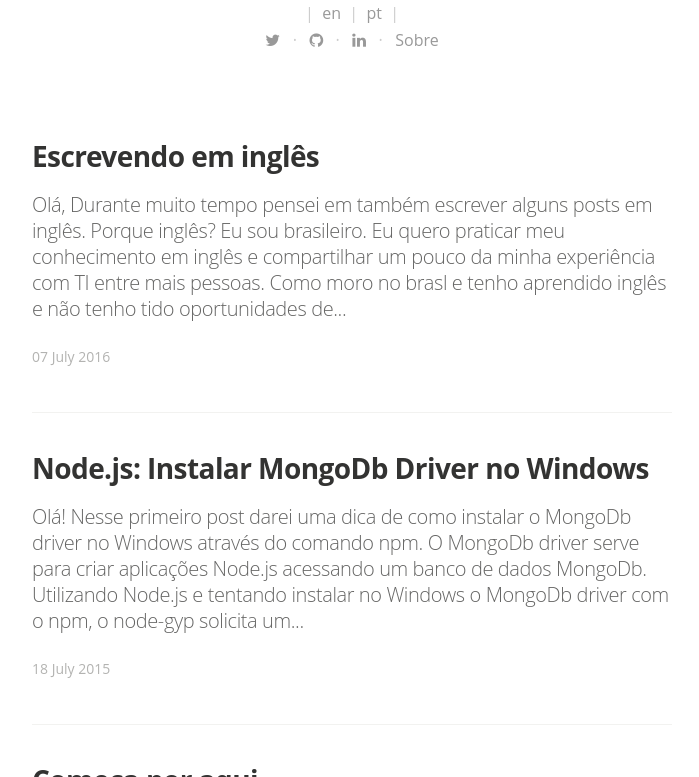
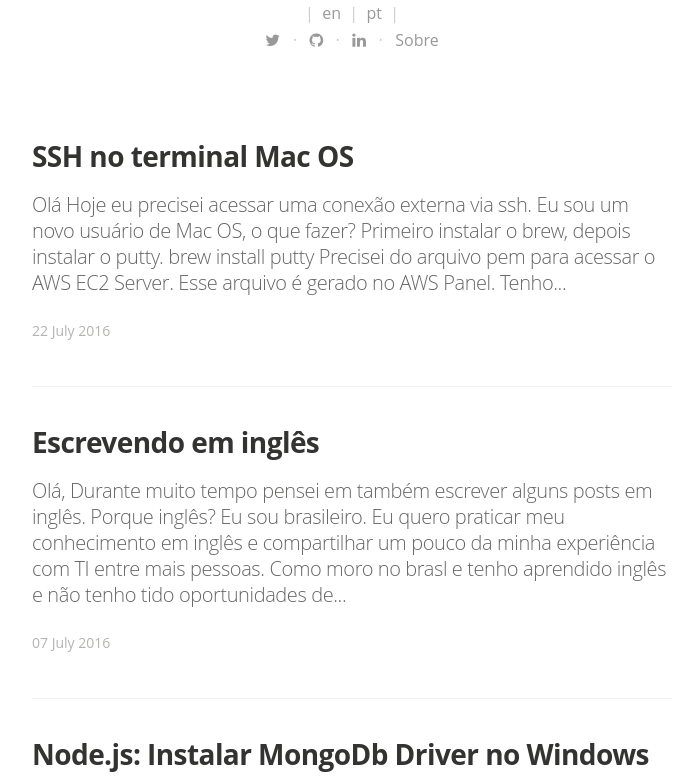
Before and after one commit to luidymorais/luidymorais.github.io, a Jekyll site: the page built from index.html, in a window 1280 px wide and 900 px high, scrolled down 646 px, cut to the strip 123-900 px from the top of the window. Shown: the whole strip, without its empty margins (288-987 px from the left). Built offline with Jekyll 4.4.1, drawn with Linux system fonts in a browser that asks for light colours; nearby versions of some CDN libraries; some web fonts are replaced.

Commit message:
ssh in mac os

```diff
--- a/_drafts/en/2016-07-15-acessing-the-ssh-server-through-mac-terminal.markdown
+++ b/_posts/en/2016-07-22-acessing-the-ssh-server-through-mac-terminal.markdown
@@ -2,7 +2,7 @@
 layout: post
 title:  "SSH in Mac OS terminal"
 ref: sshMacOSTerminal
-date:   2016-07-15 07:03:44 -0300
+date:   2016-07-22 07:03:44 -0300
 lang: en
 ---
 
--- /dev/null
+++ b/_posts/pt/2016-07-22-acessing-the-ssh-server-through-mac-terminal.markdown
@@ -0,0 +1,42 @@
+---
+layout: post
+title:  "SSH no terminal Mac OS"
+ref: sshMacOSTerminal
+date:   2016-07-22 07:03:44 -0300
+lang: pt
+---
+
+Olá
+
+
+Hoje eu precisei acessar uma conexão externa via ssh. Eu sou um novo usuário de Mac OS, o que fazer?
+
+Primeiro instalar o brew, depois instalar o putty.
+
+{% highlight shell %}
+brew install putty
+{% endhighlight %}
+
+Precisei do arquivo pem para acessar o AWS EC2 Server. Esse arquivo é gerado no AWS Panel.
+
+Tenho um arquivo ppk, então com o puttygen gerei o arquivo pem baseado no meu arquivo ppk.
+
+{% highlight shell %}
+puttygen myprivatekey.ppk -O private-openssh -o myprivatekey.pem
+{% endhighlight %}
+
+Legal... agora com o arquivo pem, vamos conectar.
+
+{% highlight shell %}
+ssh -i myprivatekey.pem myuser@myserver.com
+{% endhighlight %}
+
+A última coisa a ser criada é o tunel entre minha máquina e a conexão ssh.
+
+{% highlight shell %}
+ssh -i myprivatekey.pem myuser@myserver.com -L:MyMachinePort:ExternalAddress:ExternalPort
+{% endhighlight %}
+
+Caso queira criar mais túneis, basta adicionar outro -L como parâmetro.
+
+É isso... até a próxima!!!
```
Also changed, not shown: 2 other files.
